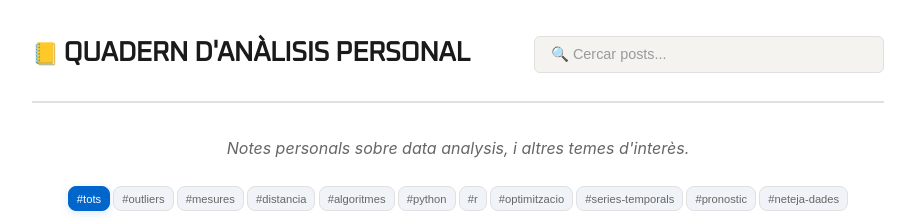
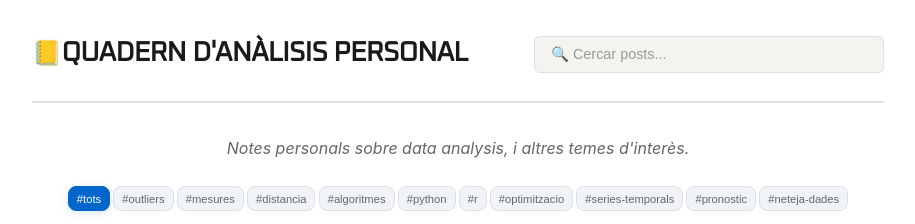
Before and after one commit to alberthr/alberthr.github.io, a Jekyll site: the page built from index.html, in a window 1280 px wide. Shown: the top 224 px of the page, without its empty margins (182-1097 px from the left). Built offline with Jekyll 4.4.1, drawn with Linux system fonts in a browser that asks for light colours.

Commit message:
Update style.css

```diff
--- a/assets/css/style.css
+++ b/assets/css/style.css
@@ -74,8 +74,8 @@
 }
 
 .site-title::before {
-  content: "📒 ";
-  font-size: 1.35rem;
+  content: " 📒";
+  font-size: 1.5rem;
 }
 
 .site-title:hover {
```
